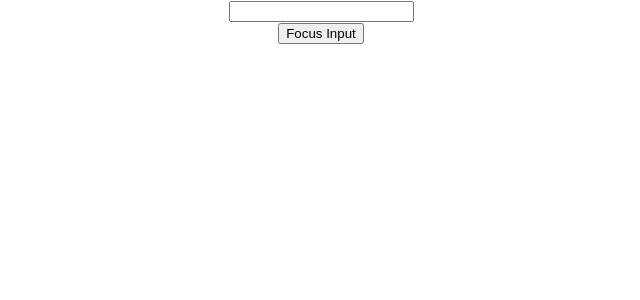
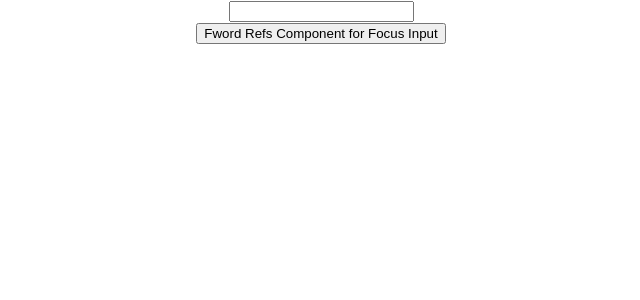
Before and after one commit to madiha-m/React, a React (Create React App) app in the folder advance/: page / in a window 1280 px wide. Shown: the top 300 px of the page, without its empty margins (319-959 px from the left). Built offline with nearby package versions, Linux system fonts and the light colour scheme.

Commit message:
Forwarding Refs: Forwarding Refs: auto sending refs through comp to its children

```diff
--- a/advance/src/App.js
+++ b/advance/src/App.js
@@ -1,6 +1,7 @@
 import "./App.css";
 import CallbackRefsComp from "./components/CallbackRefsComp";
 import Fragments from "./components/Fragments";
+import FwrdRefsParentComp from "./components/FwrdRefsParentComp";
 import ParentComp from "./components/ParentComp";
 import ParentMemoComp from "./components/ParentMemoComp";
 import PureComp from "./components/PureComp";
@@ -12,7 +13,8 @@ import Table from "./components/Table";
 function App() {
   return (
     <div className="App">
-      <RefParentClassCom />
+      <FwrdRefsParentComp />
+      {/* <RefParentClassCom /> */}
       {/* <RefClassCom /> */}
       {/* <CallbackRefsComp /> */}
       {/* <RefsComp /> */}
--- /dev/null
+++ b/advance/src/components/FwrdRefsComp.js
@@ -0,0 +1,29 @@
+import React from "react";
+
+/* Note : make it arrow fun first*/
+// const FwrdRefsComp = () => {
+//   return (
+//     <div>
+//       <input type="text" />
+//     </div>
+//   );
+// };
+
+/* -3rd step: use frwrd ref metod
+    method is going to b assign const
+    React.forwardRef() take 1 comp as its param
+
+    Note:every fun comp receives props as its param
+
+    when a comp passed as param to frwrdRef, then ref attrib will be 2nd param
+    then assign as value to ref param (pointing to ref attrib in parent comp) in input element
+*/
+const FwrdRefsComp = React.forwardRef((props, ref) => {
+  return (
+    <div>
+      <input type="text" ref={ref} />
+    </div>
+  );
+});
+
+export default FwrdRefsComp;
--- /dev/null
+++ b/advance/src/components/FwrdRefsParentComp.js
@@ -0,0 +1,38 @@
+import React, { Component } from "react";
+import FwrdRefsComp from "./FwrdRefsComp";
+
+/* Forwarding Refs: auto sending refs through comp to its children
+  4 steps:
+  -1st: create ref in parent comp
+  -2nd: attach ref to child comp with ref attrib
+  -3rd: fowrd this ref to input element in child comp
+  -4th: define click handler
+*/
+class FwrdRefsParentComp extends Component {
+  constructor(props) {
+    super(props);
+
+    // 1st step:
+    this.inputRef = React.createRef();
+  }
+
+  // 4th step:
+  clickHandler = () => {
+    this.inputRef.current.focus();
+  };
+
+  render() {
+    return (
+      <div>
+        {/* 2nd step: */}
+        <FwrdRefsComp ref={this.inputRef} />
+
+        <button onClick={this.clickHandler}>
+          Fword Refs Component for Focus Input
+        </button>
+      </div>
+    );
+  }
+}
+
+export default FwrdRefsParentComp;
```
Also changed, not shown: 1 other file (tests, documents, lock files or other folders).
